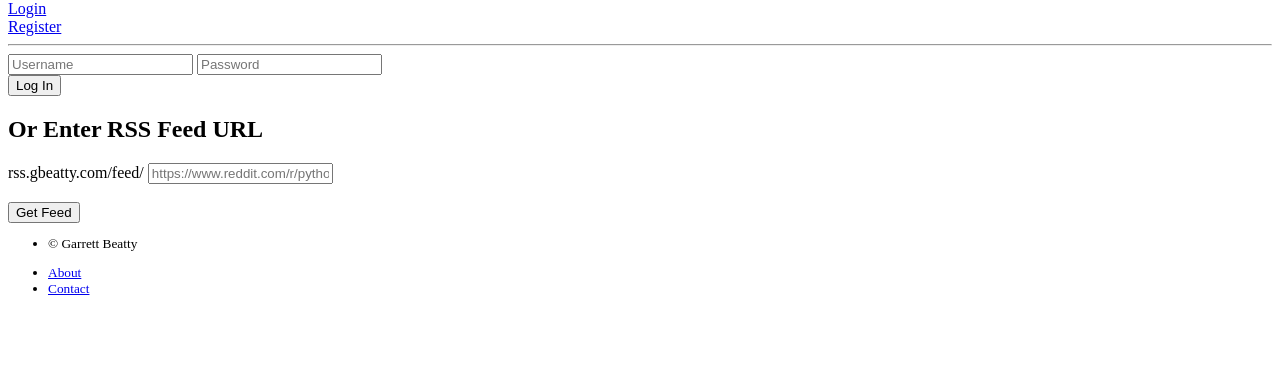
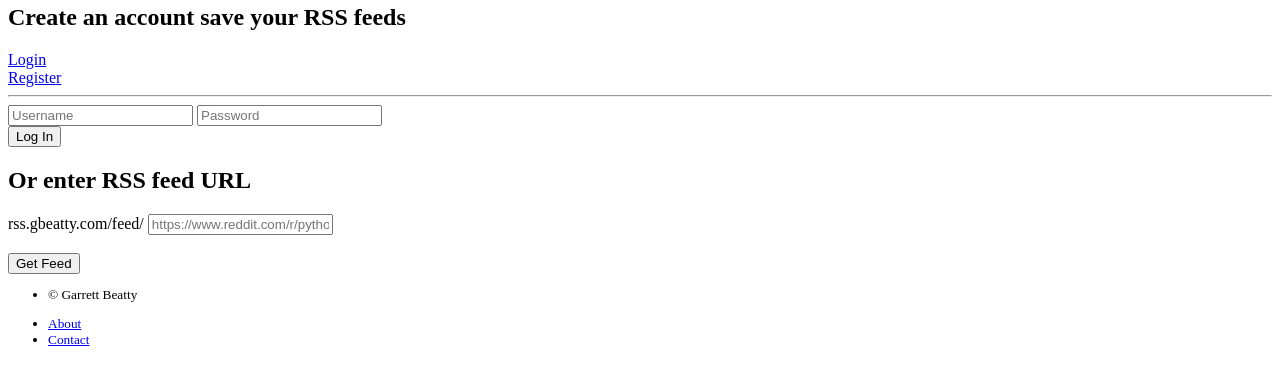
Before and after one commit to GarrettBeatty/RSS-Feed-Creator, a Flask app: template rssfeedcreator/templates/public/home.html in a window 1280 px wide. Shown: the part 79-464 px from the top of the page. Run offline with Flask 2, Linux system fonts and the light colour scheme; the template is opened without the code that fills it: most values are stand-ins (such as "Sample title", 1, 10 or a date in 2020); form fields are guessed from the names that the template uses.

Commit message:
updated index

```diff
--- a/rssfeedcreator/templates/public/home.html
+++ b/rssfeedcreator/templates/public/home.html
@@ -4,10 +4,15 @@
 
     <div class="body-content">
         <div class="container">
+             <div class="row">
+                <div class="col-md-8 col-md-offset-3">
+                    <h2>Create an account save your RSS feeds</h2>
+                </div>
+            </div>
             {% include 'public/register.html' %}
             <div class="row">
                 <div class="col-md-6 col-md-offset-4">
-                    <h2>Or Enter RSS Feed URL</h2>
+                    <h2>Or enter RSS feed URL</h2>
                 </div>
             </div>
             {% include 'public/get_feed.html' %}
```
